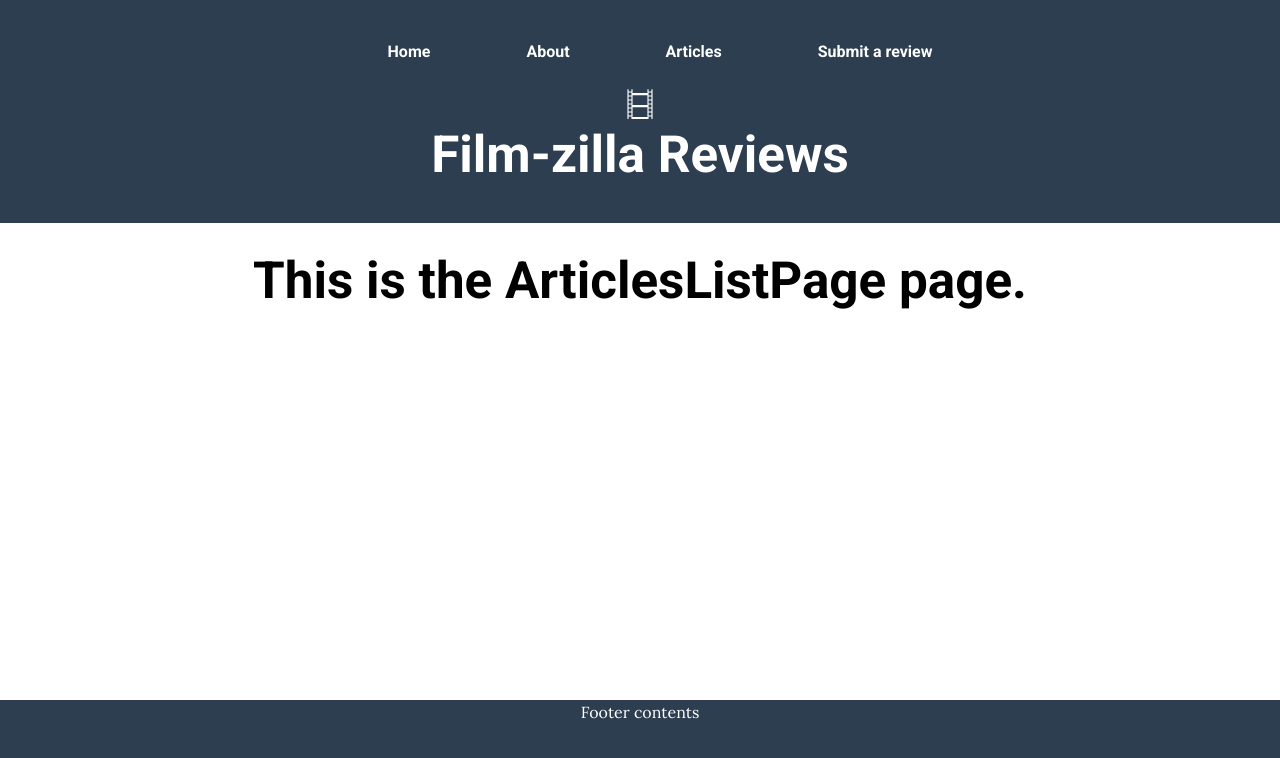
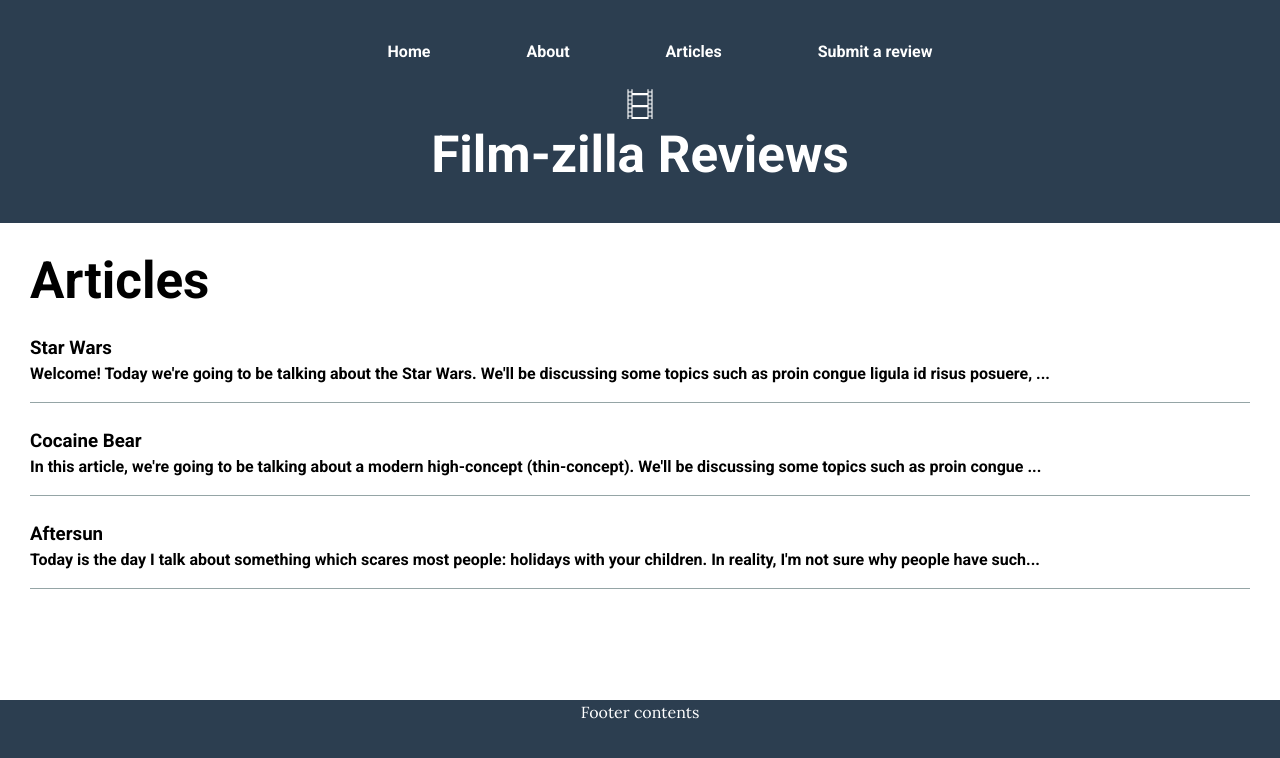
Before and after one commit to Simon-Bertram/fullstack-film-blog, a React (Vite) app in the folder film-blog/: page /articles in a window 1280 px wide. Shown: the top 758 px of the page. Built offline with nearby package versions, Linux system fonts and the light colour scheme.

Commit message:
Articles and ArticlesListPage now mapping content from js file, styling articles

```diff
--- a/film-blog/src/pages/ArticlePage.jsx
+++ b/film-blog/src/pages/ArticlePage.jsx
@@ -1,6 +1,17 @@
+import { useParams } from 'react-router-dom';
+import articles from './article-content'
+
 const ArticlePage = () => {
+  const { articleId } = useParams();
+  const article = articles.find(article => article.name === articleId);
+
   return (
-    <h1>This is the article page.</h1>
+    <>
+      <h1>{article.title}</h1>
+      {article.content.map((paragraph, index) => (
+        <p key={index}>{paragraph}</p>
+      ))};
+    </>
   )
 }
 
--- a/film-blog/src/pages/ArticlesListPage.jsx
+++ b/film-blog/src/pages/ArticlesListPage.jsx
@@ -1,6 +1,21 @@
+import { Link } from 'react-router-dom'
+import articles from './article-content'
+
 const ArticlesListPage = () => {
   return (
-    <h1>This is the ArticlesListPage page.</h1>
+    <>
+      <h1>Articles</h1>
+      {articles.map(article => (
+        <Link
+          to={`/articles/${article.name}`}
+          className='article-list-item'
+          key={article.name}
+        >
+          <h3>{article.title}</h3>
+          <p>{article.content[0].substring(0, 150)}...</p>
+        </Link>
+      ))}
+    </>
   )
 }
 
--- /dev/null
+++ b/film-blog/src/pages/article-content.js
@@ -0,0 +1,75 @@
+const articles = [
+  {
+      name: 'star-wars',
+      title: 'Star Wars',
+      content: [
+          `Welcome! Today we're going to be talking about the Star Wars. We'll be discussing some topics such as proin congue
+          ligula id risus posuere, vel eleifend ex egestas. Sed in turpis leo.
+          Aliquam malesuada in massa tincidunt egestas. Nam consectetur varius turpis,
+          non porta arcu porttitor non. In tincidunt vulputate nulla quis egestas. Ut
+          eleifend ut ipsum non fringilla. Praesent imperdiet nulla nec est luctus, at
+          sodales purus euismod.`,
+          `Donec vel mauris lectus. Etiam nec lectus urna. Sed sodales ultrices dapibus.
+          Nam blandit tristique risus, eget accumsan nisl interdum eu. Aenean ac accumsan
+          nisi. Nunc vel pulvinar diam. Nam eleifend egestas viverra. Donec finibus lectus
+          sed lorem ultricies, eget ornare leo luctus. Morbi vehicula, nulla eu tempor
+          interdum, nibh elit congue tellus, ac vulputate urna lorem nec nisi. Morbi id
+          consequat quam. Vivamus accumsan dui in facilisis aliquet.`,
+          `Etiam nec lectus urna. Sed sodales ultrices dapibus.
+          Nam blandit tristique risus, eget accumsan nisl interdum eu. Aenean ac accumsan
+          nisi. Nunc vel pulvinar diam. Nam eleifend egestas viverra. Donec finibus lectus
+          sed lorem ultricies, eget ornare leo luctus. Morbi vehicula, nulla eu tempor
+          interdum, nibh elit congue tellus, ac vulputate urna lorem nec nisi. Morbi id
+          consequat quam. Vivamus accumsan dui in facilisis aliquet.`,
+      ]
+  },    {
+      name: 'cocaine-bear',
+      title: 'Cocaine Bear',
+      content: [
+          `In this article, we're going to be talking about a modern high-concept (thin-concept). We'll be discussing some topics such as proin congue
+          ligula id risus posuere, vel eleifend ex egestas. Sed in turpis leo.
+          Aliquam malesuada in massa tincidunt egestas. Nam consectetur varius turpis,
+          non porta arcu porttitor non. In tincidunt vulputate nulla quis egestas. Ut
+          eleifend ut ipsum non fringilla. Praesent imperdiet nulla nec est luctus, at
+          sodales purus euismod.`,
+          `Donec vel mauris lectus. Etiam nec lectus urna. Sed sodales ultrices dapibus.
+          Nam blandit tristique risus, eget accumsan nisl interdum eu. Aenean ac accumsan
+          nisi. Nunc vel pulvinar diam. Nam eleifend egestas viverra. Donec finibus lectus
+          sed lorem ultricies, eget ornare leo luctus. Morbi vehicula, nulla eu tempor
+          interdum, nibh elit congue tellus, ac vulputate urna lorem nec nisi. Morbi id
+          consequat quam. Vivamus accumsan dui in facilisis aliquet.`,
+          `Etiam nec lectus urna. Sed sodales ultrices dapibus.
+          Nam blandit tristique risus, eget accumsan nisl interdum eu. Aenean ac accumsan
+          nisi. Nunc vel pulvinar diam. Nam eleifend egestas viverra. Donec finibus lectus
+          sed lorem ultricies, eget ornare leo luctus. Morbi vehicula, nulla eu tempor
+          interdum, nibh elit congue tellus, ac vulputate urna lorem nec nisi. Morbi id
+          consequat quam. Vivamus accumsan dui in facilisis aliquet.`,
+      ]
+  },     {
+      name: 'aftersun',
+      title: 'Aftersun',
+      content: [
+          `Today is the day I talk about something which scares most people: holidays with your children.
+          In reality, I'm not sure why people have such a hard time with proin congue
+          ligula id risus posuere, vel eleifend ex egestas. Sed in turpis leo.
+          Aliquam malesuada in massa tincidunt egestas. Nam consectetur varius turpis,
+          non porta arcu porttitor non. In tincidunt vulputate nulla quis egestas. Ut
+          eleifend ut ipsum non fringilla. Praesent imperdiet nulla nec est luctus, at
+          sodales purus euismod.`,
+          `Donec vel mauris lectus. Etiam nec lectus urna. Sed sodales ultrices dapibus.
+          Nam blandit tristique risus, eget accumsan nisl interdum eu. Aenean ac accumsan
+          nisi. Nunc vel pulvinar diam. Nam eleifend egestas viverra. Donec finibus lectus
+          sed lorem ultricies, eget ornare leo luctus. Morbi vehicula, nulla eu tempor
+          interdum, nibh elit congue tellus, ac vulputate urna lorem nec nisi. Morbi id
+          consequat quam. Vivamus accumsan dui in facilisis aliquet.`,
+          `Etiam nec lectus urna. Sed sodales ultrices dapibus.
+          Nam blandit tristique risus, eget accumsan nisl interdum eu. Aenean ac accumsan
+          nisi. Nunc vel pulvinar diam. Nam eleifend egestas viverra. Donec finibus lectus
+          sed lorem ultricies, eget ornare leo luctus. Morbi vehicula, nulla eu tempor
+          interdum, nibh elit congue tellus, ac vulputate urna lorem nec nisi. Morbi id
+          consequat quam. Vivamus accumsan dui in facilisis aliquet.`,
+      ]
+  },
+];
+
+export default articles;
--- a/film-blog/src/styles/base/_base.scss
+++ b/film-blog/src/styles/base/_base.scss
@@ -11,6 +11,7 @@
 
 main {
   padding: 30px;
+  text-align: left;
 }
 
 li {
--- a/film-blog/src/styles/base/_typography.scss
+++ b/film-blog/src/styles/base/_typography.scss
@@ -29,3 +29,7 @@
 a {
   font-family: $heading-font;
 }
+
+p {
+  margin-bottom: 1.5rem;
+}
--- a/film-blog/src/styles/components/_articles-list.scss
+++ b/film-blog/src/styles/components/_articles-list.scss
@@ -0,0 +1,15 @@
+@use '../base/color' as c;
+
+.article-list-item {
+  color: inherit;
+  text-decoration: none;
+
+  &:hover {
+    color: c.$success;
+  }
+
+  p {
+    padding-bottom: 1rem;
+    border-bottom: 1px solid c.$secondary;
+  }
+}
```
